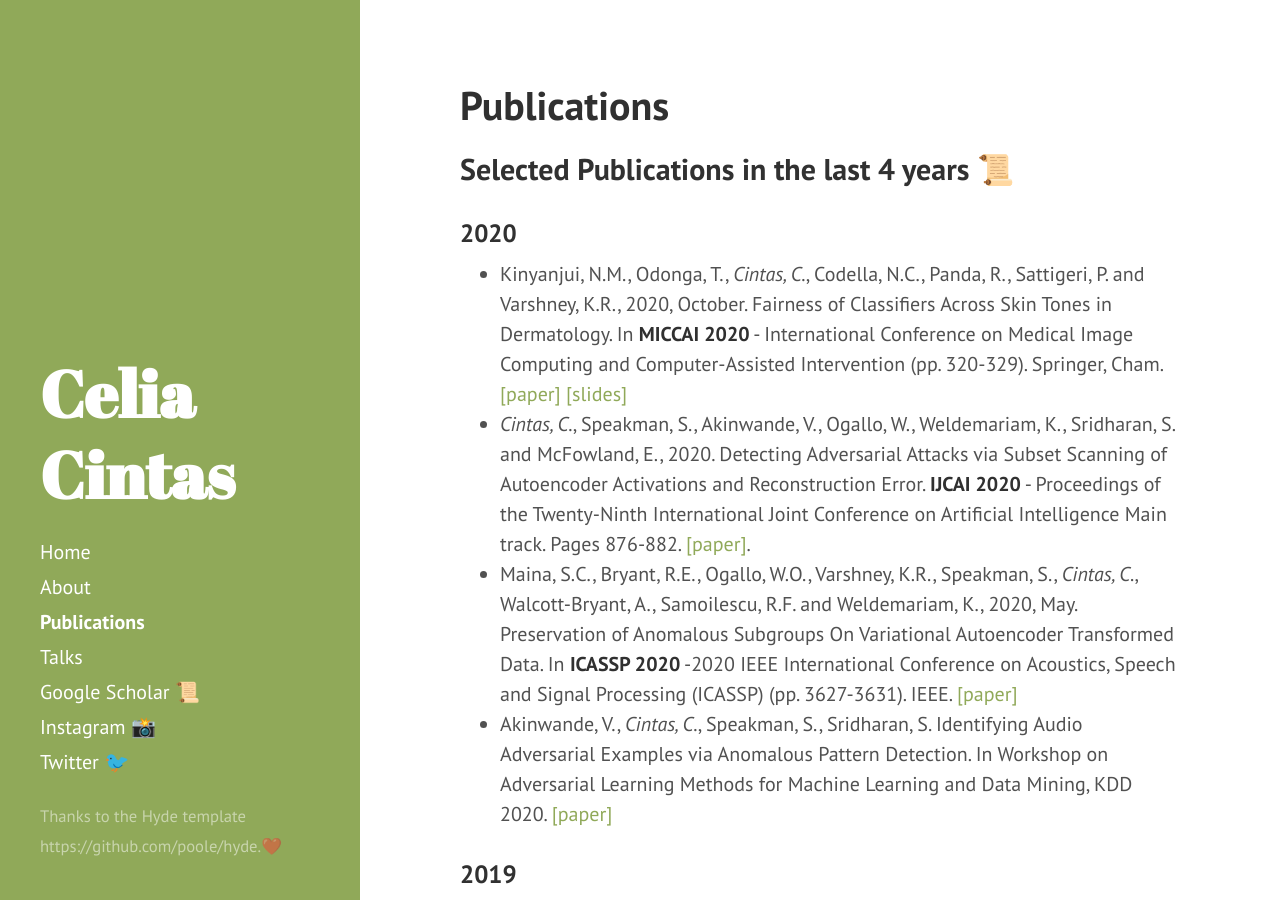
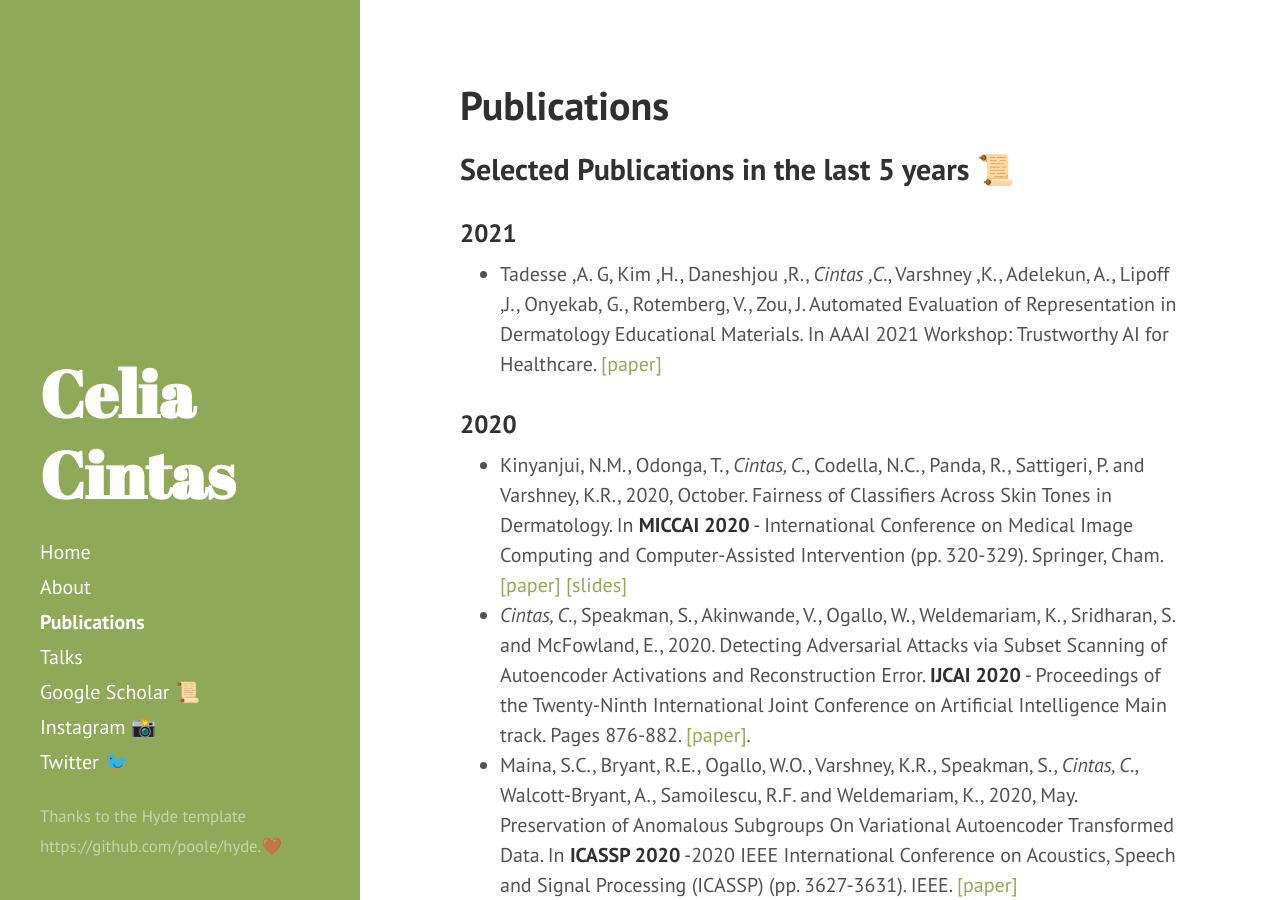
Before and after one commit to celiacintas/celiacintas.github.io, a Jekyll site: the page built from publications.md, in a window 1280 px wide and 900 px high. Built offline with Jekyll 4.4.1, drawn with Linux system fonts in a browser that asks for light colours.

Commit message:
Update publications.md

```diff
--- a/publications.md
+++ b/publications.md
@@ -3,7 +3,11 @@ layout: page
 title: Publications
 ---
 
-## Selected Publications in the last 4 years 📜
+## Selected Publications in the last 5 years 📜
+
+### 2021
+
+* Tadesse ,A. G, Kim ,H., Daneshjou ,R., *Cintas ,C.*, Varshney ,K., Adelekun, A., Lipoff ,J., Onyekab, G., Rotemberg, V., Zou, J. Automated Evaluation of Representation in Dermatology Educational Materials. In AAAI 2021 Workshop: Trustworthy AI for Healthcare. [[paper]](https://taih20.github.io/papers/11/CameraReady/AAAI_2021_Trustworthy_camera_ready.pdf)
 
 ### 2020
 
```
